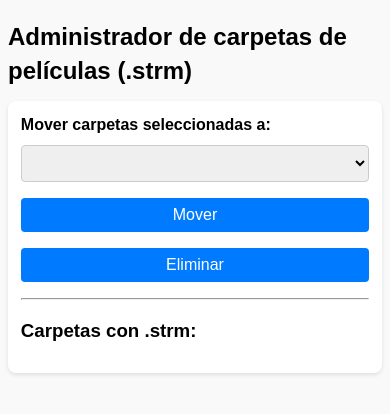
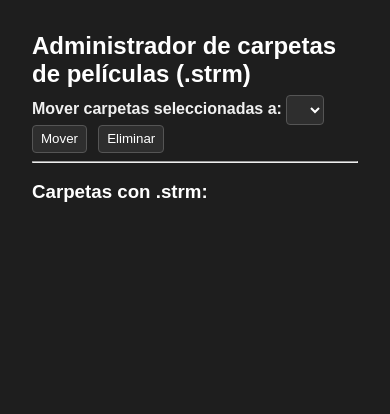
Before and after one commit to PanchoSep/robofuse-file-mover, a Flask app: page / in a window 390 px wide. Shown: the top 414 px of the page. Run offline with Flask 3, Linux system fonts and the light colour scheme; lists and menus that the app fills with data are empty; parts of the project's set-up code (start-up, migrations or seed data) failed here and were passed over.

Commit message:
Update index.html

```diff
--- a/app/templates/index.html
+++ b/app/templates/index.html
@@ -40,30 +40,53 @@
     <style>
       body {
         font-family: sans-serif;
-        margin: 1em;
-        padding: 0;
-        line-height: 1.4;
-        background: #f9f9f9;
+        margin: 2em;
+        background-color: #1e1e1e;
+        color: #f0f0f0;
       }
 
       h2, h3 {
-        margin-bottom: 0.6em;
-      }
-
-      form {
-        background: white;
-        padding: 1em;
-        border-radius: 8px;
-        box-shadow: 0 2px 4px rgba(0,0,0,0.1);
+        margin-bottom: 0.3em;
+        color: #ffffff;
       }
 
       ul {
         list-style: none;
-        padding-left: 0.5em;
+        padding-left: 1em;
       }
 
       li {
-        margin-bottom: 0.5em;
+        margin-bottom: 0.3em;
+      }
+
+      .path {
+        font-family: monospace;
+        color: #ccc;
+      }
+
+      select, button {
+        background-color: #2e2e2e;
+        color: #fff;
+        border: 1px solid #555;
+        padding: 0.4em 0.6em;
+        border-radius: 4px;
+        margin-right: 0.5em;
+      }
+
+      select option {
+        background-color: #2e2e2e;
+        color: #fff;
+      }
+
+      button:hover {
+        background-color: #444;
+        cursor: pointer;
+      }
+
+      details > summary {
+        cursor: pointer;
+        font-weight: bold;
+        color: #ccc;
       }
 
       .movie-item {
@@ -79,64 +102,28 @@
         word-break: break-word;
       }
 
-
-      .file-name {
-        font-size: 0.85em;
-        color: gray;
+      .movie-text .title {
+        font-weight: bold;
+        color: #f9f9f9;
       }
 
-      .path {
-        font-family: monospace;
+      .movie-text small {
+        font-size: 0.85em;
+        color: #aaa;
       }
 
-      summary {
-        cursor: pointer;
-        font-weight: bold;
-        padding: 0.3em 0;
+      input[type="checkbox"] {
+        transform: scale(1.2);
       }
 
-      select, button {
-        font-size: 1em;
-        margin-right: 0.5em;
-        margin-top: 0.5em;
-        padding: 0.5em;
-        border-radius: 4px;
-        border: 1px solid #ccc;
-      }
-
-      button {
-        background-color: #007bff;
-        color: white;
-        border: none;
-      }
-
-      button:hover {
-        background-color: #0056b3;
-      }
-
-      @media (max-width: 600px) {
-        body {
-          margin: 0.5em;
-        }
-
-        form {
-          padding: 0.8em;
-        }
-
-        .movie-text strong {
-          font-size: 1em;
-        }
-
-        .file-name {
-          font-size: 0.8em;
-        }
-
-        select, button {
-          width: 100%;
-          margin-bottom: 0.5em;
-        }
+      pre {
+        background-color: #111;
+        color: #8f8f8f;
+        padding: 1em;
+        overflow-x: auto;
       }
     </style>
+
 
   </head>
   <body>
```
